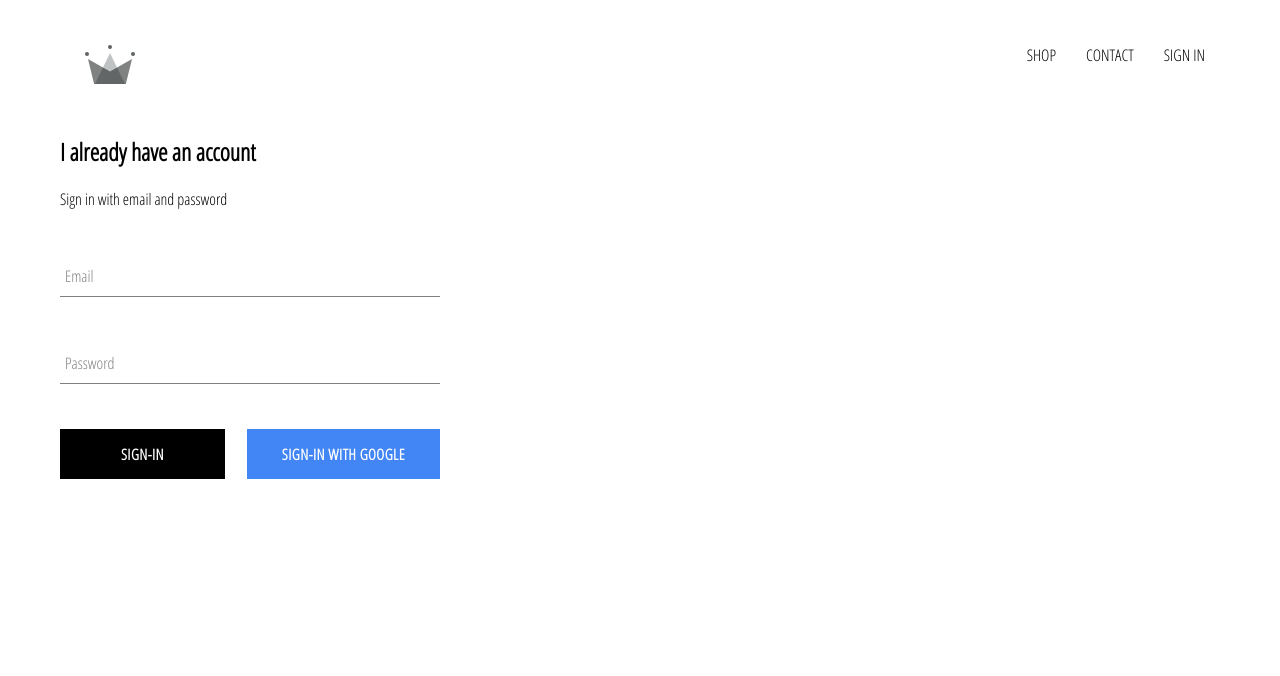
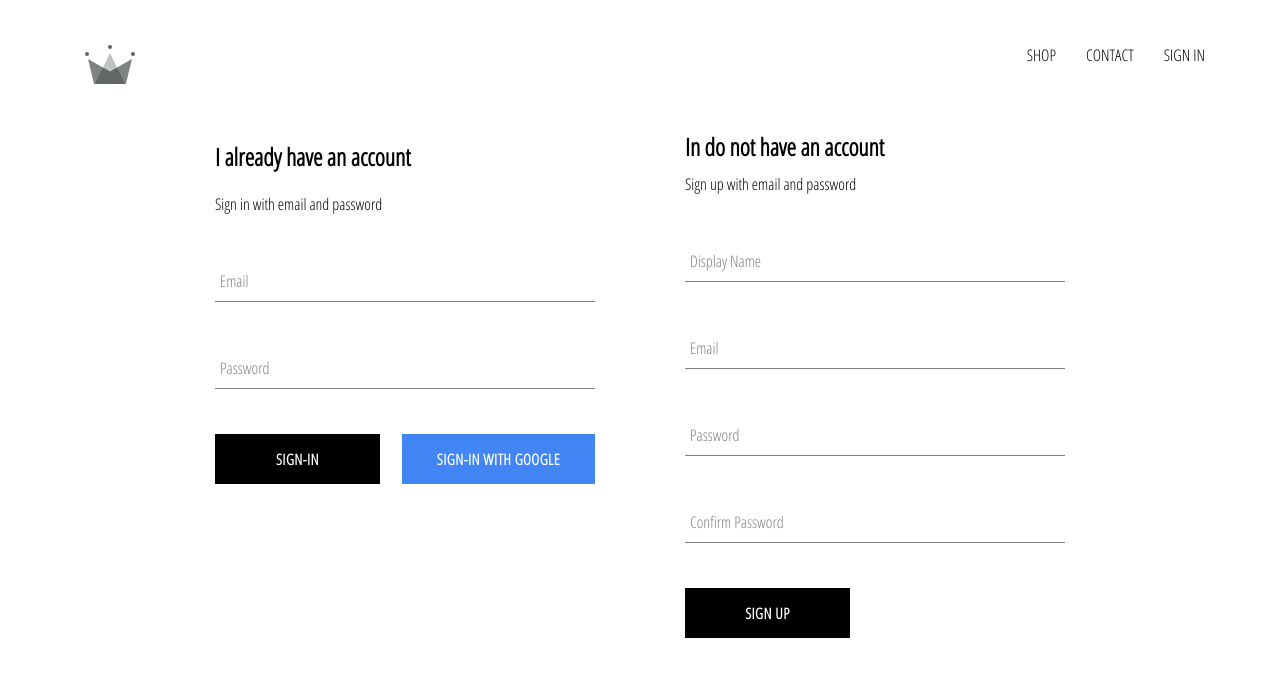
Before and after one commit to bvelamur/crwn-clothing, a React (Create React App) app: page /signin in a window 1280 px wide. Shown: the top 676 px of the page. Built offline with nearby package versions, Linux system fonts and the light colour scheme; no server answers.

Commit message:
Connected to firebase, added sign in

```diff
--- a/src/App.js
+++ b/src/App.js
@@ -5,7 +5,7 @@
 import Header from './components/header/header.component'
 import SignInAndSignUpPage from './components/sign-in-and-sign-up/sign-in-and-sign-up.component.jsx'
 import { Switch, Route } from 'react-router-dom'
-import { auth } from './firebase/firebase.utils'
+import { auth, createUserProfileDocument } from './firebase/firebase.utils'
 import { Component } from 'react'
 
 class App extends Component {
@@ -21,8 +21,20 @@
 
   componentDidMount() {
     // this connection is always open when the application is open
-    this.unsubscribeFromAuth = auth.onAuthStateChanged(user => {
-      this.setState({currentUser: user});
+    this.unsubscribeFromAuth = auth.onAuthStateChanged(async userAuth => {
+      if (userAuth) {
+        const userRef = await createUserProfileDocument(userAuth);
+        userRef.onSnapshot(snapshot => {
+          this.setState({
+            currentUser: {
+              id: snapshot.id,
+              ...snapshot.data()
+            }
+          });
+        });
+      }
+      // if user ever logs out, set the auth to null
+      this.setState({currentUser: userAuth});
     })
   }
 
--- a/src/components/sign-in-and-sign-up/sign-in-and-sign-up.component.jsx
+++ b/src/components/sign-in-and-sign-up/sign-in-and-sign-up.component.jsx
@@ -1,9 +1,11 @@
 import './sign-in-and-sign-up.styles.scss'
 import SignIn from '../sign-in/sign-in.component'
+import SignUp from '../sign-up/sign-up.component'
 
 const SignInAndSignUpPage = () => (
     <div className='sign-in-and-sign-up'>
         <SignIn />
+        <SignUp />
     </div>
 );
 
--- a/src/components/sign-in-and-sign-up/sign-in-and-sign-up.styles.scss
+++ b/src/components/sign-in-and-sign-up/sign-in-and-sign-up.styles.scss
@@ -0,0 +1,6 @@
+.sign-in-and-sign-up {
+    width: 850px;
+    display: flex;
+    justify-content: space-between;
+    margin: 30px auto;
+}
--- a/src/components/sign-in/sign-in.component.jsx
+++ b/src/components/sign-in/sign-in.component.jsx
@@ -2,7 +2,7 @@
 import { Component } from 'react'
 import FormInput from '../form-input/form-input.component'
 import CustomButton from '../custom-button/custom-button.component'
-import {signInWithGoogle} from '../../firebase/firebase.utils'
+import {auth, signInWithGoogle} from '../../firebase/firebase.utils'
 
 class SignIn extends Component {
     constructor(props) {
@@ -14,9 +14,15 @@
         }
     }
 
-    handleSubmit = (event) => {
+    handleSubmit = async (event) => {
         event.preventDefault();
-        this.setState({email:'', password:''});
+        const {email, password} = this.state;
+        try {
+            await auth.signInWithEmailAndPassword(email, password);
+            this.setState({email:'', password:''});
+        } catch (error) {
+            console.log(error);
+        }
     }
 
     handleChange = (event) => {
--- /dev/null
+++ b/src/components/sign-up/sign-up.component.jsx
@@ -0,0 +1,93 @@
+import React, { Component } from 'react'
+import FormInput from '../form-input/form-input.component'
+import CustomButton from '../custom-button/custom-button.component'
+import {auth, createUserProfileDocument} from '../../firebase/firebase.utils'
+import './sign-up.styles.scss'
+
+// We need to store what the user types into the FormInput
+class SignUp extends Component {
+    constructor() {
+        super();
+
+        this.state = {
+            displayName: '',
+            email: '',
+            password: '',
+            confirmPassword: ''
+        }
+    }
+
+    handleSubmit = async (event) => {
+        event.preventDefault();
+        const {displayName, email, password, confirmPassword} = this.state;
+        if (password !== confirmPassword) {
+            alert("Passwords don't match");
+        }
+
+        try {
+            const {user} = await auth.createUserWithEmailAndPassword(email, password);
+            await createUserProfileDocument(user, {displayName});
+            // This will clear out the form
+            this.setState({
+                displayName: '',
+                email: '',
+                password: '',
+                confirmPassword: ''
+            });
+        } catch (error) {
+            console.error(error);
+        }
+    }
+
+    handleChange = (event) => {
+        const {name, value} = event.target;
+        this.setState({[name]: value});
+    }
+
+    render() {
+        const {displayName, email, password, confirmPassword} = this.state;
+        return (
+            <div className='sign-up'>
+                <h2 className='title'>In do not have an account</h2>
+                <span>Sign up with email and password</span>
+                <form className='sign-up-form' onSubmit={this.handleSubmit}>
+                    <FormInput
+                        type='text'
+                        name='displayName'
+                        value={displayName}
+                        onChange={this.handleChange}
+                        label='Display Name'
+                        required
+                    />
+                    <FormInput
+                        type='email'
+                        name='email'
+                        value={email}
+                        onChange={this.handleChange}
+                        label='Email'
+                        required
+                    />
+                    <FormInput
+                        type='password'
+                        name='password'
+                        value={password}
+                        onChange={this.handleChange}
+                        label='Password'
+                        required
+                    />
+                    <FormInput
+                        type='password'
+                        name='confirmPassword'
+                        value={confirmPassword}
+                        onChange={this.handleChange}
+                        label='Confirm Password'
+                        required
+                    />
+                    <CustomButton type='submit'>SIGN UP</CustomButton>
+                </form>
+            </div>
+        )
+    }
+}
+
+export default SignUp;
--- /dev/null
+++ b/src/components/sign-up/sign-up.styles.scss
@@ -0,0 +1,9 @@
+.sign-up {
+    display: flex;
+    flex-direction: column;
+    width: 380px;
+
+    .title {
+        margin: 10px 0;
+    }
+}
--- a/src/firebase/firebase.utils.js
+++ b/src/firebase/firebase.utils.js
@@ -13,6 +13,32 @@
     measurementId: "G-VRNVP7X0WD"
 };
 
+// When user logs out, we get a null from the function
+export const createUserProfileDocument = async (userAuth, additionalData) => {
+    if (!userAuth) return;
+
+    // Query inside firestore for the document to see if it exists
+    const userRef = firestore.doc(`users/${userAuth.uid}`);
+    const snapshot = await userRef.get();
+
+    if (!snapshot.exists) {
+        const {displayName, email} = userAuth;
+        const createdAt = new Date();
+        try{
+            await userRef.set({
+                displayName,
+                email,
+                createdAt,
+                ...additionalData
+            });
+        } catch (e) {
+            console.log('Error creating user', e.message);
+        }
+    }
+
+    return userRef;
+}
+
 firebase.initializeApp(config);
 
 export const auth = firebase.auth();
```
Also changed, not shown: 1 other file (tests, documents, lock files or other folders).
